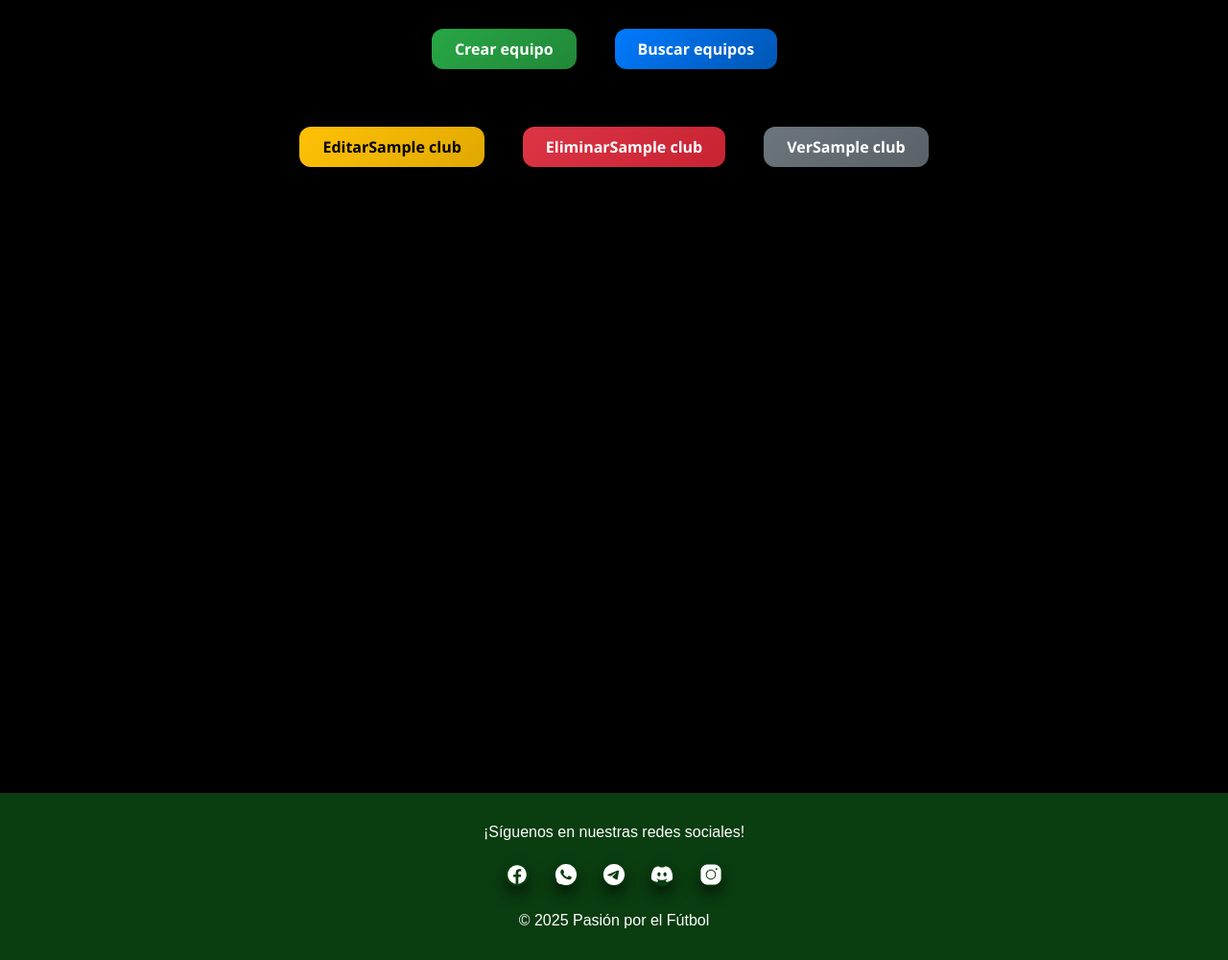
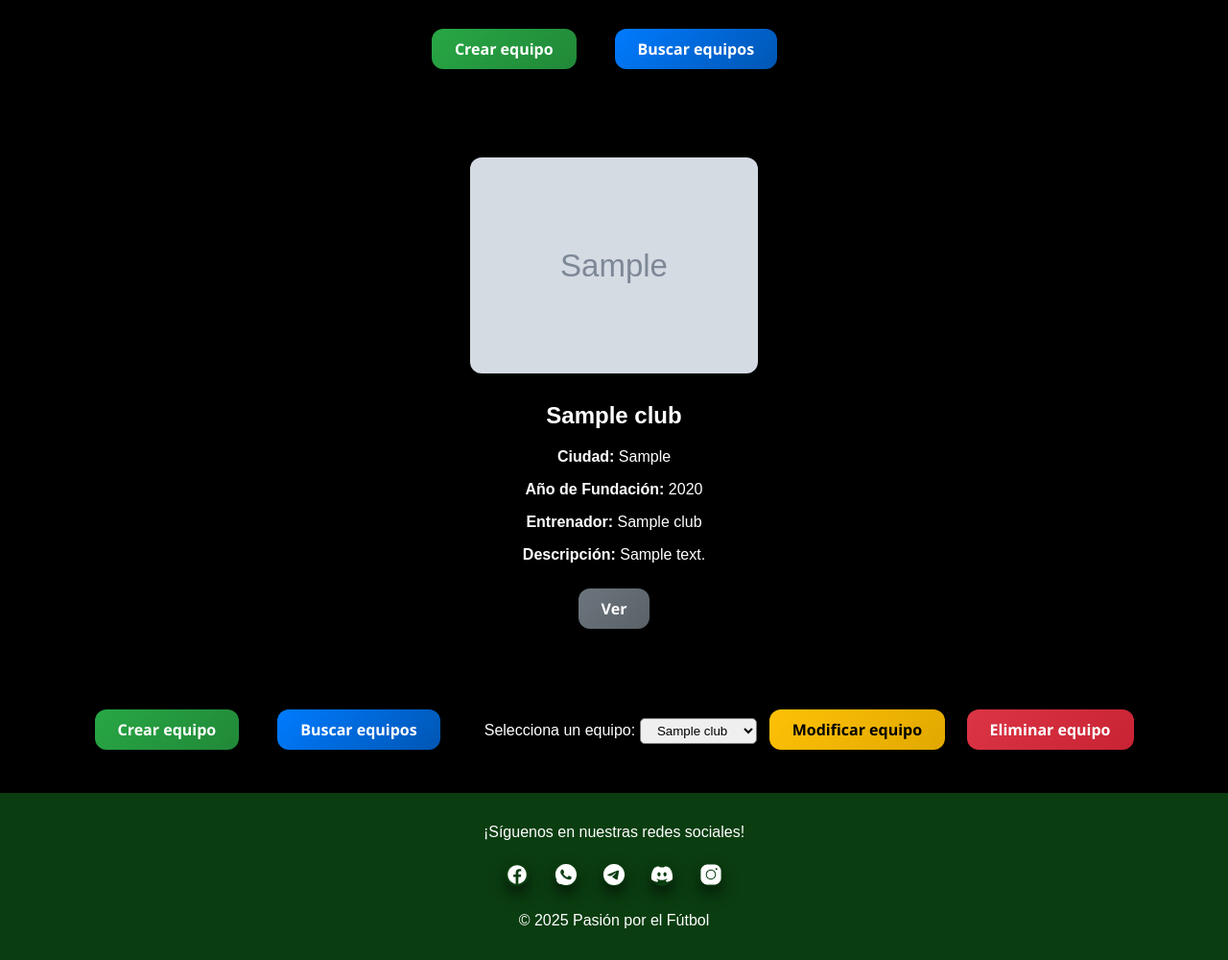
Before and after one commit to Nexos333v2/somos_futbol, a Django app: page /core/equipos/ in a window 1280 px wide. Shown: the part 152-1152 px from the top of the page at 96% size. Run offline with Django 5.2, Linux system fonts and the light colour scheme; tables that the repository leaves empty hold one stand-in row (values such as "Sample post"); grey boxes marked "Sample" are stand-in pictures.

Commit message:
update 1.2

```diff
--- a/core/templates/CRUD/club_create.html
+++ b/core/templates/CRUD/club_create.html
@@ -20,8 +20,8 @@
       <label for="foundation_year">Año de fundacion:</label>
       <input type="date" id="foundation_year" name="foundation_year" placeholder="Año de fundacion" required>
 
-      <label for="titles_won">Titulos ganados:</label>
-      <textarea id="titles_won" name="titles_won" placeholder="Titulos ganados" required></textarea>
+      <label for="titles_won">Títulos ganados:</label>
+      <input type="number" id="titles_won" name="titles_won" placeholder="Títulos ganados" min="0" required>
 
       <label for="coach_name">Nombre del entrenador:</label>
       <input type="text" id="coach_name" name="coach_name" placeholder="Nombre del entrenador" required>
--- a/core/templates/CRUD/club_update.html
+++ b/core/templates/CRUD/club_update.html
@@ -16,11 +16,12 @@
       <label for="city">País:</label>
       <input type="text" id="city" name="city" value="{{ club.city }}" required>
 
+
       <label for="foundation_year">Año de fundación:</label>
-      <input type="number" id="foundation_year" name="foundation_year" value="{{ club.foundation_year }}" required>
+      <input type="number" id="foundation_year" name="foundation_year" value="{{ club.foundation_year|date:'Y' }}" required>
 
       <label for="titles_won">Títulos ganados:</label>
-      <input type="number" id="titles_won" name="titles_won" value="{{ club.titles_won }}" required>
+      <input type="number" id="titles_won" name="titles_won" value="{{ club.titles_won|default_if_none:'' }}" required>
 
       <label for="coach_name">Nombre del entrenador:</label>
       <input type="text" id="coach_name" name="coach_name" value="{{ club.coach_name }}" required>
--- a/core/templates/htmlPages/equipos.html
+++ b/core/templates/htmlPages/equipos.html
@@ -8,14 +8,63 @@
     <a href="{% url 'club_search' %}" class="dash-card view">Buscar equipos</a>
 </div>
 
-<div class="acciones-equipos">
+
+
+
+<div class="club-list" style="display: flex; flex-direction: column; align-items: center;">
     {% for club in clubs %}
-    <a href="{% url 'club_update' club.id %}" class="dash-card edit">Editar{{ club.name }}</a>
-    <a href="{% url 'club_delete' club.id %}" class="dash-card delete">Eliminar{{ club.name }}</a>
-    <a href="{% url 'club_read' club.id %}" class="dash-card details">Ver{{ club.name }}</a>
+    <div class="club-card" style="width: 400px; margin: 1em auto; background: rgba(0,0,0,0.7); padding: 1em; border-radius: 10px; text-align: center;">
+        {% if club.image %}
+            <img src="{{ club.image.url }}" alt="{{ club.name }}" class="club-img" style="max-width:300px;max-height:300px;">
+        {% endif %}
+        <h2>{{ club.name }}</h2>
+        <p><strong>Ciudad:</strong> {{ club.city }}</p>
+        <p><strong>Año de Fundación:</strong> {{ club.foundation_year|date:'Y' }}</p>
+        <p><strong>Entrenador:</strong> {{ club.coach_name }}</p>
+        {% if club.description %}
+        <p><strong>Descripción:</strong> {{ club.description }}</p>
+        {% endif %}
+        <div class="club-actions">
+            <a href="{% url 'club_read' club.id %}" class="dash-card details">Ver</a>
+        </div>
+    </div>
     {% empty %}
     <p>No hay clubes registrados aún.</p>
     {% endfor %}
 </div>
 
+
+<div class="acciones-equipos" style="margin-top: 2em; text-align: center;">
+    <a href="{% url 'club_create' %}" class="dash-card create">Crear equipo</a>
+    <a href="{% url 'club_search' %}" class="dash-card view">Buscar equipos</a>
+
+    <form method="get" action="" style="display: inline-block; margin-left: 1em;">
+        <label for="club_select" style="color:white;">Selecciona un equipo:</label>
+        <select id="club_select" name="club_id" style="padding: 0.3em 1em; border-radius: 5px;">
+            {% for club in clubs %}
+                <option value="{{ club.id }}">{{ club.name }}</option>
+            {% endfor %}
+        </select>
+        <a href="#" id="modificarBtn" class="dash-card edit" style="margin-left: 0.5em;">Modificar equipo</a>
+        <a href="#" id="eliminarBtn" class="dash-card delete" style="margin-left: 0.5em;">Eliminar equipo</a>
+    </form>
+</div>
+
+<script>
+    document.addEventListener('DOMContentLoaded', function() {
+        const select = document.getElementById('club_select');
+        const modificarBtn = document.getElementById('modificarBtn');
+        const eliminarBtn = document.getElementById('eliminarBtn');
+        if (select && modificarBtn && eliminarBtn) {
+            function updateLinks() {
+                const clubId = select.value;
+                modificarBtn.href = `/core/clubs/update/${clubId}/`;
+                eliminarBtn.href = `/core/clubs/delete/${clubId}/`;
+            }
+            select.addEventListener('change', updateLinks);
+            updateLinks();
+        }
+    });
+</script>
+
 {% endblock %}
--- a/core/urls.py
+++ b/core/urls.py
@@ -12,10 +12,10 @@ urlpatterns = [
     path ('reglas/', reglas, name = 'reglas'),
     path ('terminos/', reglas, name = 'terminos'),
 
-    path('clubs/create/', views.club_create, name='club_create'),
-    path('clubs/search/', views.club_search, name='club_search'),
-    path('clubs/update/<int:id>/', views.club_update, name='club_update'),
-    path('clubs/delete/<int:id>/', views.club_delete, name='club_delete'),
+    path('clubs/create/', views.ClubCreateView.as_view(), name='club_create'),
+    path('clubs/search/', views.ClubListView.as_view(), name='club_search'),
+    path('clubs/update/<int:id>/', views.ClubUpdateView.as_view(), name='club_update'),
+    path('clubs/delete/<int:id>/', views.ClubDeleteView.as_view(), name='club_delete'),
     path('clubs/read/<int:id>/', views.club_read, name='club_read'),
 
     path('login/', UserLoginView.as_view(), name='login'),
--- a/core/views.py
+++ b/core/views.py
@@ -37,20 +37,21 @@ def reglas(request):
 def terminos(request):
     return render (request, 'htmlPages/terminos.html' )
 
-def club_create(request):
-    return render(request, 'CRUD/club_create.html')
+# def club_create(request):
+#     return render(request, 'CRUD/club_create.html')
 
-def club_search(request):
-    return render(request, 'CRUD/club_search.html')
+# def club_search(request):
+#     return render(request, 'CRUD/club_search.html')
 
-def club_update(request, id):
-    return render(request, 'CRUD/club_update.html')
+# def club_update(request, id):
+#     return render(request, 'CRUD/club_update.html')
 
-def club_delete(request, id):
-    return render(request, 'CRUD/club_delete.html')
+# def club_delete(request, id):
+#     return render(request, 'CRUD/club_delete.html')
 
 def club_read(request, id):
-    return render(request, 'CRUD/club_read.html')
+    club = get_object_or_404(Club, id=id)
+    return render(request, 'CRUD/club_read.html', {'club': club})
 
 def equipos(request):
     clubs = Club.objects.all()
--- a/somos_futbol/urls.py
+++ b/somos_futbol/urls.py
@@ -22,6 +22,7 @@ from django.conf.urls.static import static
 
 urlpatterns = [
     path('admin/', admin.site.urls),
+    path('', include('core.urls')),
     path('core/', include('core.urls')),
 ]
 
```
Also changed, not shown: core/templates/CRUD/club_read.html (+8 -5 lines), core/migrations/0002_alter_club_options_alter_club_foundation_year_and_more.py (added), media/Clubs/Referencia.jpg (added), media/Clubs/Sol.png (added), 2 other files.
